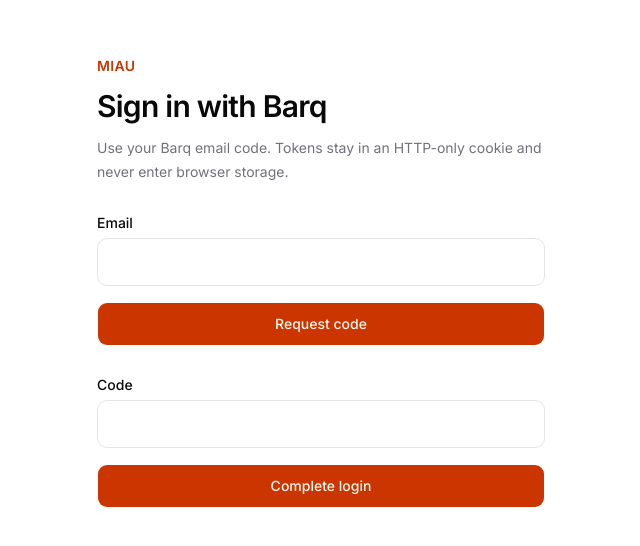
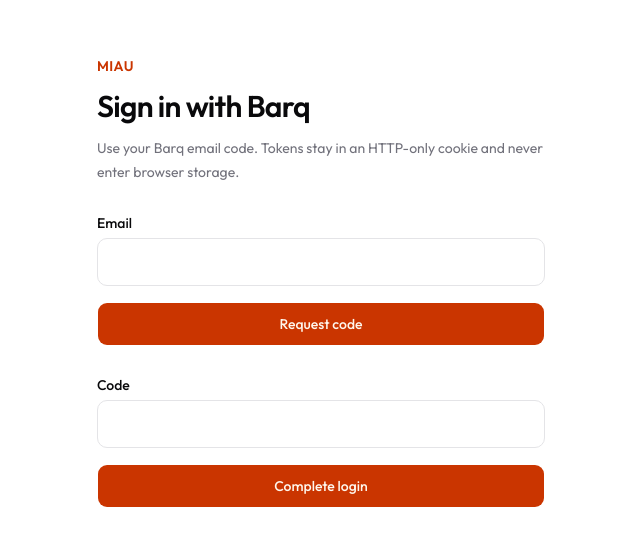
Before and after one commit to ferothefox/miau, a Next.js app: page /login in a window 1280 px wide. Shown: the part 118-664 px from the top of the page, without its empty margins (319-959 px from the left). Built offline with nearby package versions, Linux system fonts and the light colour scheme; no server answers.

Commit message:
[miau/app] switch font

```diff
--- a/src/app/layout.tsx
+++ b/src/app/layout.tsx
@@ -1,10 +1,10 @@
 import type { Metadata } from "next";
 import { ThemeProvider } from "@/components/theme-provider";
 import "./globals.css";
-import { Inter } from "next/font/google";
+import { Outfit } from "next/font/google";
 import { cn } from "@/lib/utils";
 
-const inter = Inter({ subsets: ["latin"], variable: "--font-sans" });
+const outfit = Outfit({ subsets: ["latin"], variable: "--font-sans" });
 
 export const metadata: Metadata = {
   title: "Miau",
@@ -19,7 +19,7 @@
   return (
     <html
       lang="en"
-      className={cn("h-full antialiased", "font-sans", inter.variable)}
+      className={cn("h-full antialiased", "font-sans", outfit.variable)}
       suppressHydrationWarning
     >
       <body className="flex min-h-full flex-col">
```
